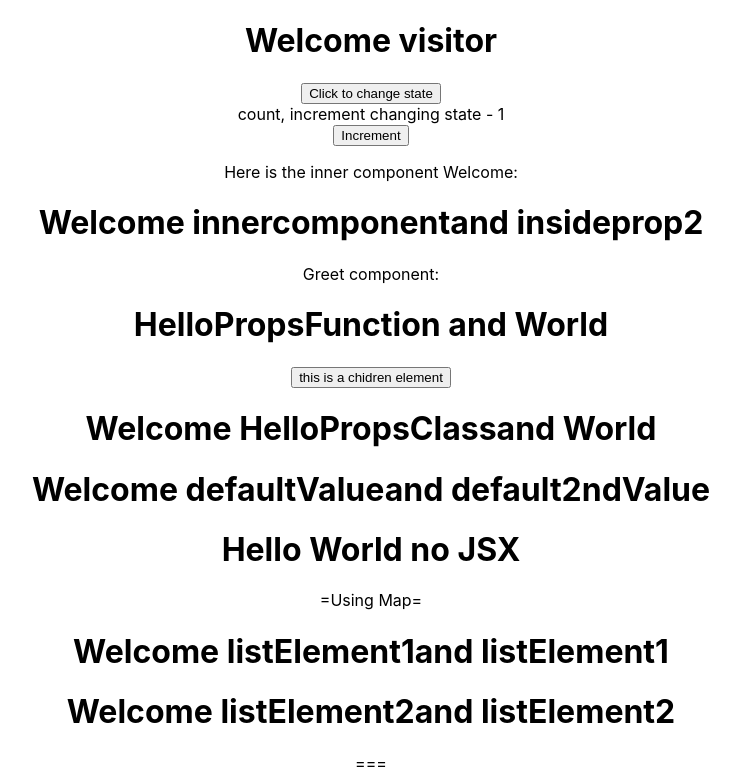
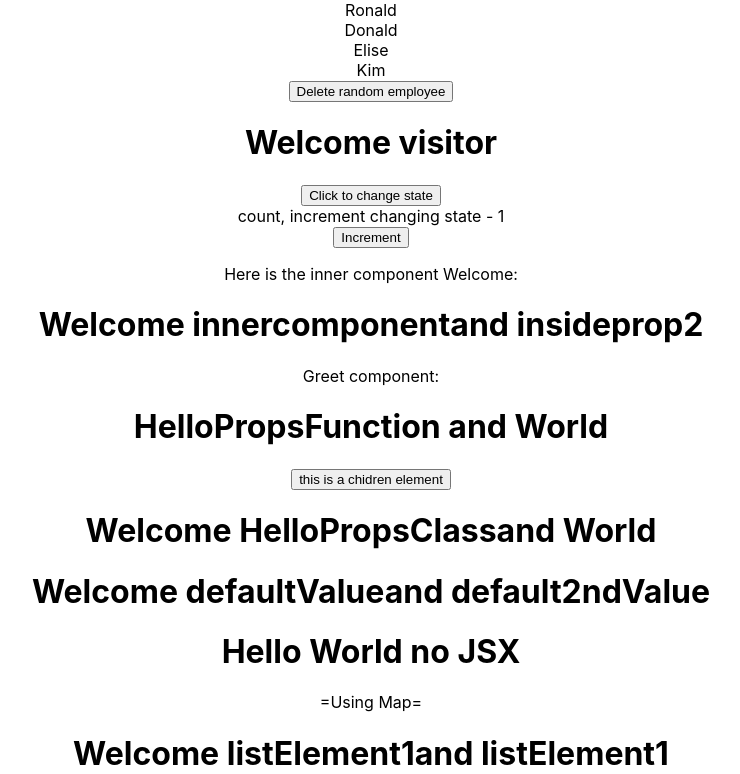
Before and after one commit to sylleryum/React, a React (Create React App) app in the folder learning path/: page / in a window 1280 px wide. Shown: the top 774 px of the page, without its empty margins (269-1009 px from the left). Built offline with nearby package versions, Linux system fonts and the light colour scheme.

Commit message:
lifecycle

```diff
--- a/learning path/src/App.js
+++ b/learning path/src/App.js
@@ -7,6 +7,8 @@ import Message from './components/MessageState'
 import Counter from './components/Counter'
 import FunctionClick from './components/FunctionClick';
 import SyntheticEvents from './components/events/SyntheticEvents';
+import EmployeeCyclePhases from './components/events/EmployeeCyclePhases';
+import EmployeeListLifecycle from './components/events/EmployeeListLifecycle';
 
 
 function App() {
@@ -16,6 +18,8 @@ function App() {
 
   return (
     <div className="App">
+
+      <EmployeeListLifecycle initialNames={['Ronald', 'Donald', 'Elise', 'Kim']}/>
 
       {/*simple state example*/}
       <Message/>
--- /dev/null
+++ b/learning path/src/components/events/EmployeeCyclePhases.js
@@ -0,0 +1,31 @@
+import React, { Component } from 'react'
+
+class EmployeeCyclePhases extends Component {
+    constructor(props){
+        super(props);
+        console.log('1st - constructor '+this.props.name);
+    }
+
+
+    render() {
+        console.log('2nd - render '+this.props.name);
+        return (
+            <div>
+                <div>
+                    {this.props.name}
+                </div>
+            </div>
+        );
+    }
+    componentDidMount(){
+        console.log('3rd - componentDidMount '+this.props.name);
+
+    }
+
+    componentWillUnmount(){
+        console.log('4th - componentDidUnmount '+this.props.name);
+
+    }
+}
+
+export default EmployeeCyclePhases;
--- /dev/null
+++ b/learning path/src/components/events/EmployeeListLifecycle.js
@@ -0,0 +1,45 @@
+import React, { Component } from 'react'
+import EmployeeCyclePhases from './EmployeeCyclePhases';
+
+
+class EmployeeListLifecycle extends Component{
+    constructor(props){
+        super(props);
+
+        this.state={
+            names: props.initialNames,
+        };
+
+        console.log('1st - constructor ' + props.initialNames);
+    }
+
+    deleteRandom = () => {
+        var index = Math.floor(Math.random() * this.state.names.length);
+
+        this.setState(function(prevState){
+            var names = prevState.names.concat();
+
+            names.splice(index, 1);
+
+            return{
+                names: names
+            }
+        });
+    }
+
+    render (){
+        var index = 0;
+        return(
+            <div>
+                {this.state.names.map(
+                    (name) => <EmployeeCyclePhases key={index++}
+                                                    name={name}
+                                                    deleteRandom={this.deleteRandom}/>
+                )}
+                <button onClick={this.deleteRandom}>Delete random employee</button>
+            </div>
+        )
+    }
+}
+
+export default EmployeeListLifecycle
```
